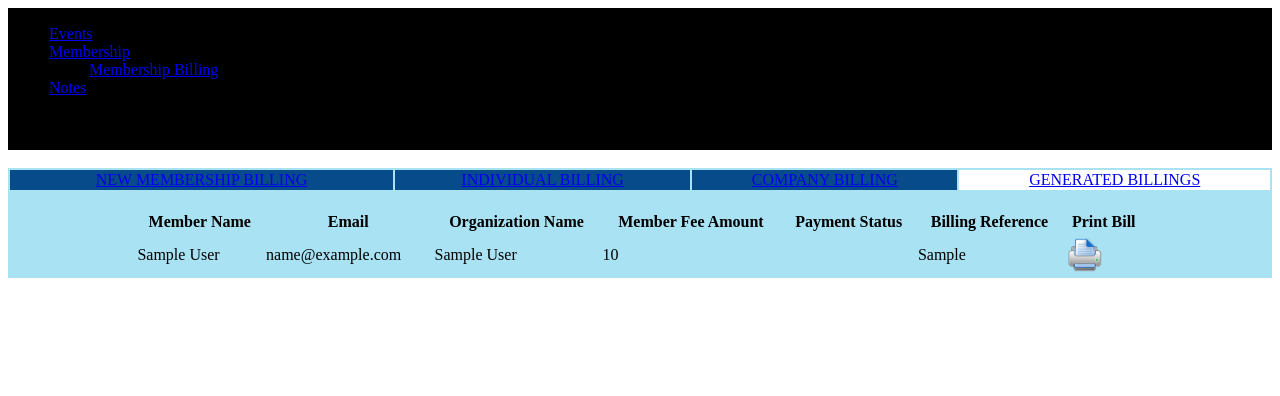
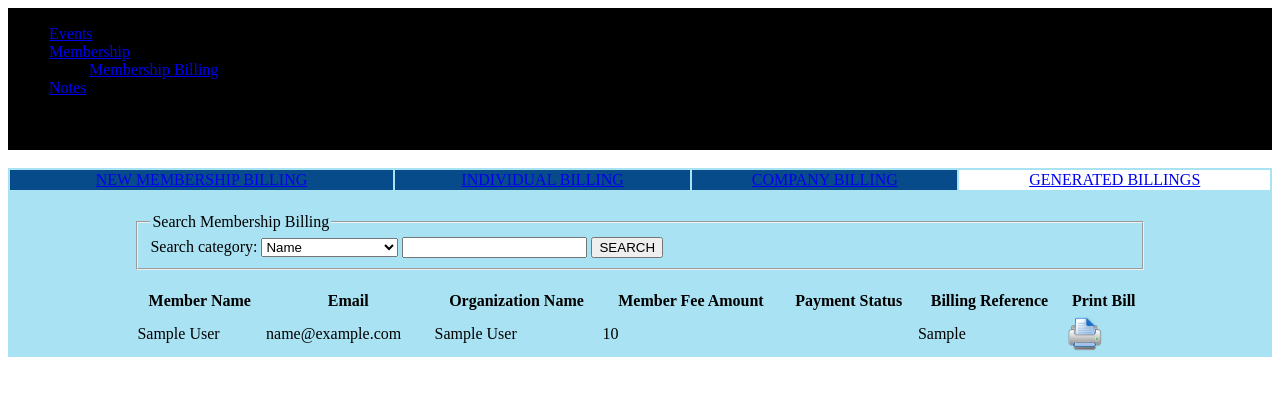
Before and after one commit to mimie/pire, a PHP site: page /membershipBillingView.php in a window 1280 px wide. Shown: the top 396 px of the page. Run offline with PHP 8.4, Linux system fonts and the light colour scheme; tables that the repository leaves empty or names only in its code hold one stand-in row (values such as "Sample post"); some libraries are stand-ins or nearby versions.

Commit message:
display search by name,email,org, billingno

```diff
--- a/membershipBillingView.php
+++ b/membershipBillingView.php
@@ -48,10 +48,61 @@ $(function() {
      <td align='center' bgcolor='white'><a href='membershipBillingView.php'>GENERATED BILLINGS</td>
     </tr>
    </table><br>
+
+   <div style="width:80%;margin:0 auto;padding:3px;">
+   <form method="POST" action="">
+    <fieldset>
+     <legend>Search Membership Billing</legend>
+     Search category:
+     <select name="searchType">
+      <option value="name">Name</option>
+      <option value="email">Email</option>
+      <option value="org">Organization Name</option>
+      <option value="billingno">Billing No</option>
+     </select>
+     <input type="text" name="searchValue">
+     <input type="submit" value="SEARCH" name="search">
+    </fieldset>
+   </form>
+  </div>
 <?php
-  $billings = getAllMembershipBillings($dbh);
-  $displayBillings = displayMembershipBillings($billings);
-  echo $displayBillings;
+
+  if(isset($_POST["search"])){
+
+    if($_POST["searchType"] == 'name'){
+      $searchValue = $_POST["searchValue"];
+      $billings = getMembershipBillingByName($dbh,$searchValue);
+      $displayBillings = displayMembershipBillings($billings);
+      echo $displayBillings;
+    }
+
+    elseif($_POST["searchType"] == 'email'){
+      $searchValue = $_POST["searchValue"];
+      $billings = getMembershipBillingByEmail($dbh,$searchValue);
+      $displayBillings = displayMembershipBillings($billings);
+      echo $displayBillings;
+    }
+
+    elseif($_POST["searchType"] == 'org'){
+      $searchValue = $_POST["searchValue"];
+      $billings = getMembershipBillingByOrg($dbh,$searchValue);
+      $displayBillings = displayMembershipBillings($billings);
+      echo $displayBillings;
+    }
+
+    elseif($_POST["searchType"] == 'billingno'){
+      $searchValue = $_POST["searchValue"];
+      $billings = getMembershipBillingByBillingNo($dbh,$searchValue);
+      $displayBillings = displayMembershipBillings($billings);
+      echo $displayBillings;
+    }
+  }
+
+  else{
+     $billings = getAllMembershipBillings($dbh);
+     $displayBillings = displayMembershipBillings($billings);
+     echo $displayBillings;
+  }
 ?>
  </div>
 </body>
--- a/membership_functions.php
+++ b/membership_functions.php
@@ -739,7 +739,7 @@ function getMembershipBillingByEmail($dbh,$email){
 
  $sql = $dbh->prepare("SELECT id,member_name, email, organization_name, fee_amount,billing_no
                        FROM billing_membership
-                       WHERE member_name LIKE '%$email%'");
+                       WHERE email LIKE '%$email%'");
  $sql->execute();
  $result = $sql->fetchAll(PDO::FETCH_ASSOC);
 
@@ -751,8 +751,8 @@ function getMembershipBillingByOrg($dbh,$org){
 
  $sql = $dbh->prepare("SELECT id,member_name, email, organization_name, fee_amount,billing_no
                        FROM billing_membership
-                       WHERE member_name LIKE '%?%'");
- $sql->bindValue(1,$org,PDO::PARAM_STR);
+                       WHERE organization_name LIKE '%$org%'");
+ //$sql->bindValue(1,$org,PDO::PARAM_STR);
  $sql->execute();
  $result = $sql->fetchAll(PDO::FETCH_ASSOC);
 
@@ -764,7 +764,7 @@ function getMembershipBillingByBillingNo($dbh,$billingNo){
 
  $sql = $dbh->prepare("SELECT id,member_name, email, organization_name, fee_amount,billing_no
                        FROM billing_membership
-                       WHERE member_name LIKE '%$billingNo%'");
+                       WHERE billing_no LIKE '%$billingNo%'");
  $sql->execute();
  $result = $sql->fetchAll(PDO::FETCH_ASSOC);
 
```
